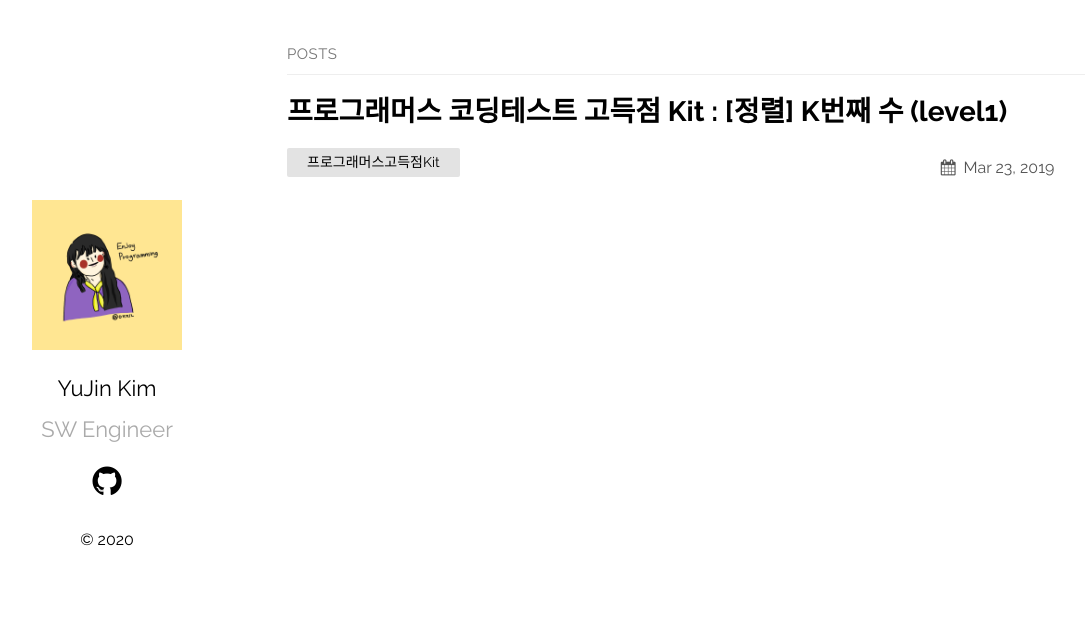
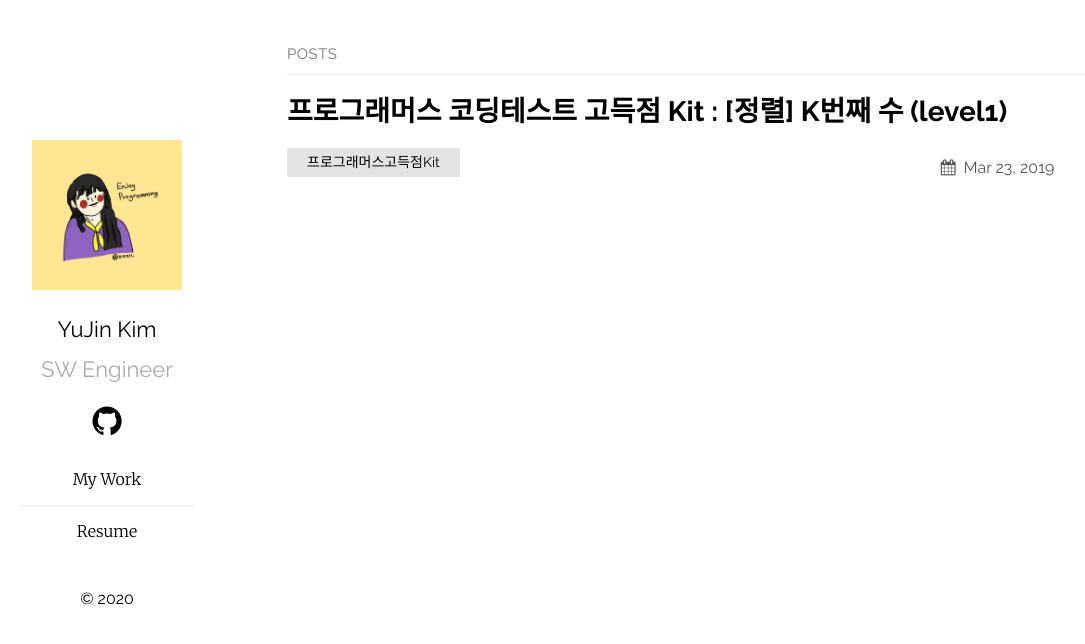
Before and after one commit to dailyco/dailyco.github.io, a Jekyll site: the page built from index.md, in a window 1280 px wide. Shown: the top 644 px of the page, without its empty margins (78-1163 px from the left). Built offline with Jekyll 4.4.1, drawn with Linux system fonts in a browser that asks for light colours.

```diff
--- a/_config.yml
+++ b/_config.yml
@@ -12,6 +12,11 @@ show_excerpts: true # set to true to show excerpts on the homepage
 sass:
   sass_dir: _sass
 plainwhite:
+  navigation:
+    - title: My Work
+      url: "/my-work"
+    - title: Resume
+      url: "/resume"
   name: YuJin Kim
   tagline: SW Engineer
   date_format: "%b %-d, %Y"
@@ -24,9 +29,9 @@ plainwhite:
     # linkedIn: in/thelehhman
     # rss: rss
     # dribbble: jekyll
-    facebook: jekyll
+    # facebook: jekyll
     # flickr:   jekyll
-    instagram: jekyll
+    # instagram: jekyll
     # linkedin: jekyll
     # pinterest: jekyll
     # youtube: jekyll
@@ -45,8 +50,8 @@ plainwhite:
 
 # If you want to link only specific pages in your header, uncomment
 # this and add the path to the pages in order as they should show up
-header_pages:
- - about.md
+#header_pages:
+# - about.md
 
 # Build settings
 theme: plainwhite
```
Also changed, not shown: 3 other files.
